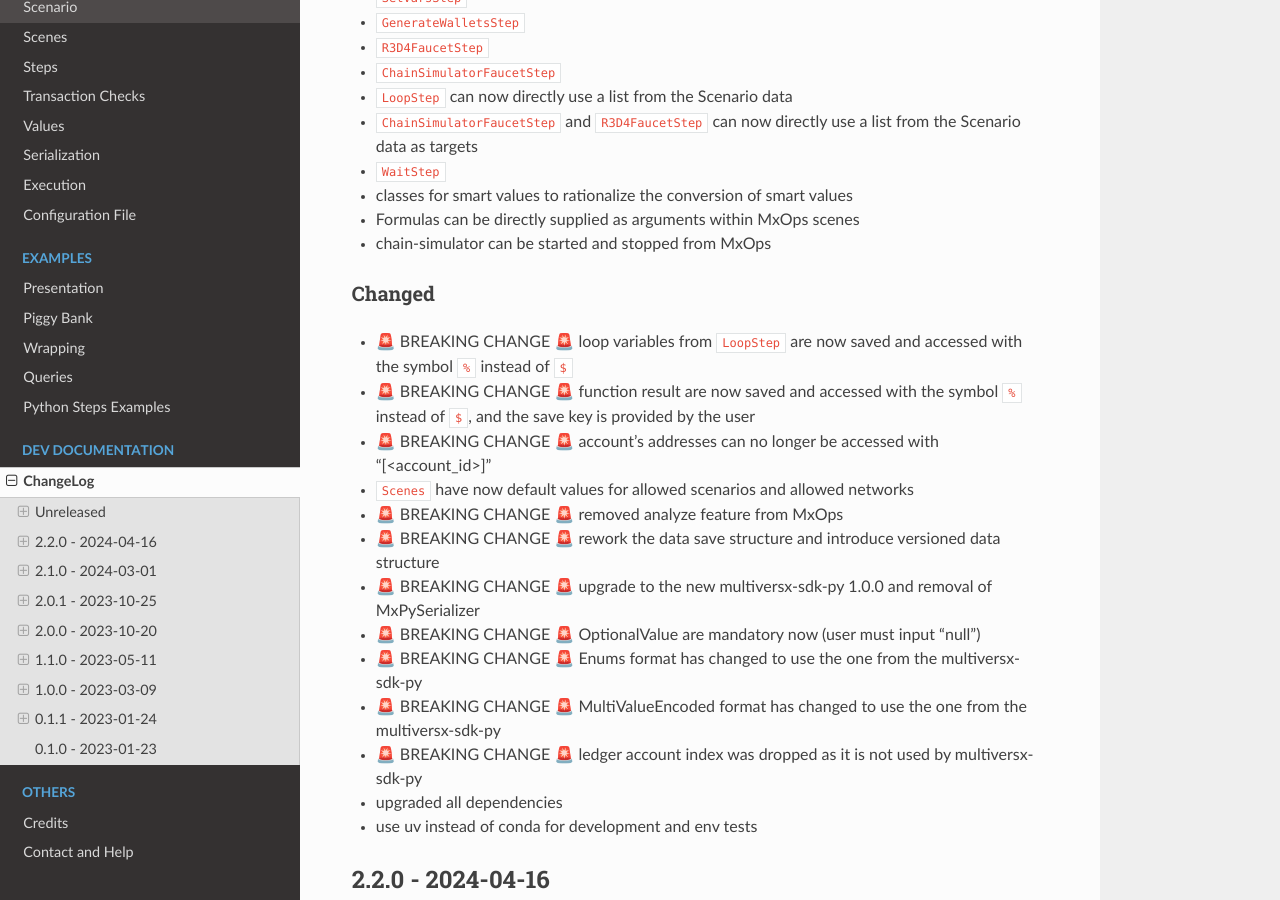
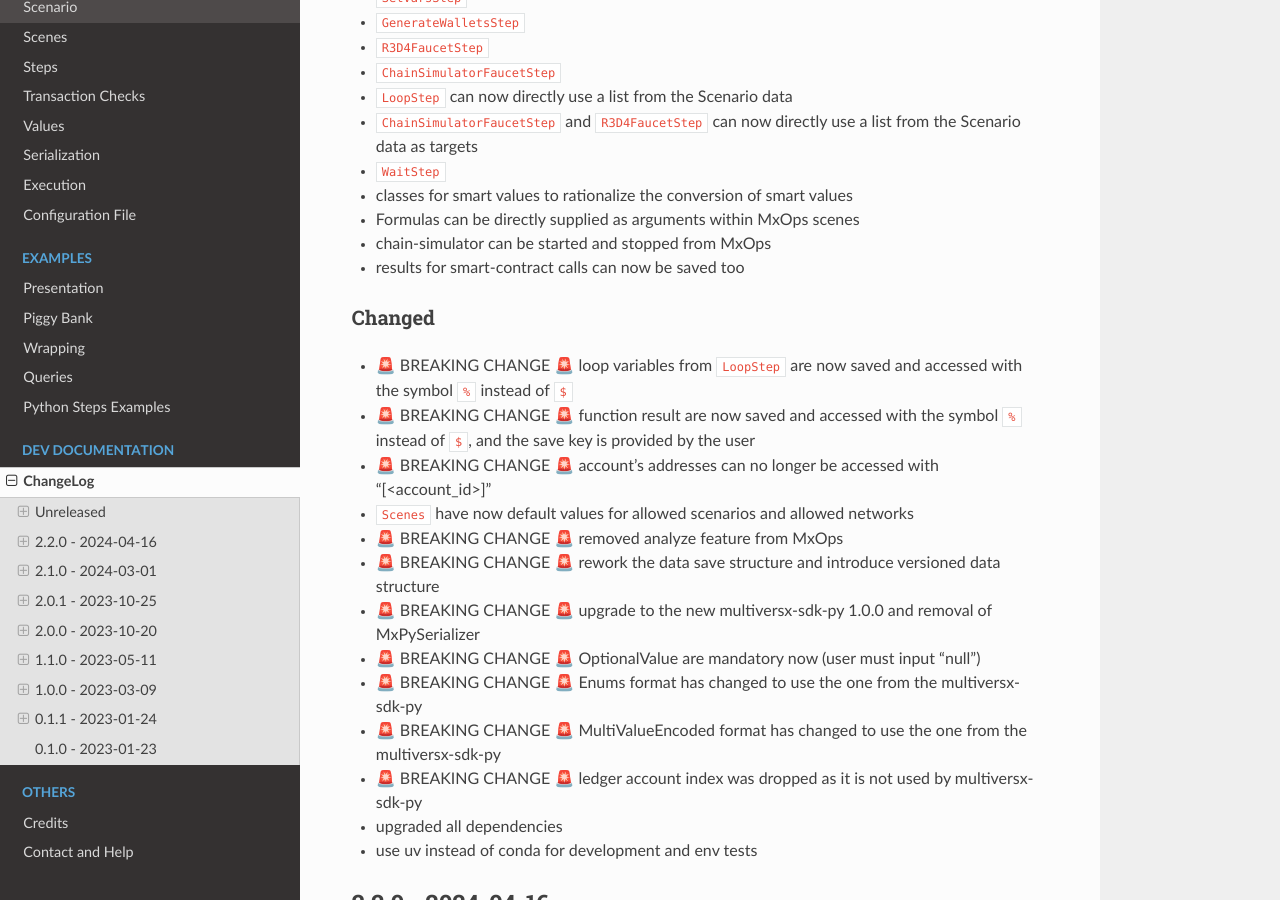
Before and after one commit to Catenscia/MxOps, a Sphinx documentation site: the page built from docs/source/dev_documentation/changelog.md, in a window 1280 px wide and 900 px high, scrolled down 550 px. Built offline with Sphinx 7.4.7 and the Read the Docs theme 3.1.0, drawn with Linux system fonts in a browser that asks for light colours.

Commit message:
docs: changelogs

```diff
--- a/docs/source/dev_documentation/changelog.md
+++ b/docs/source/dev_documentation/changelog.md
@@ -23,6 +23,7 @@
 - classes for smart values to rationalize the conversion of smart values
 - Formulas can be directly supplied as arguments within MxOps scenes
 - chain-simulator can be started and stopped from MxOps
+- results for smart-contract calls can now be saved too
 
 
 ### Changed
```
